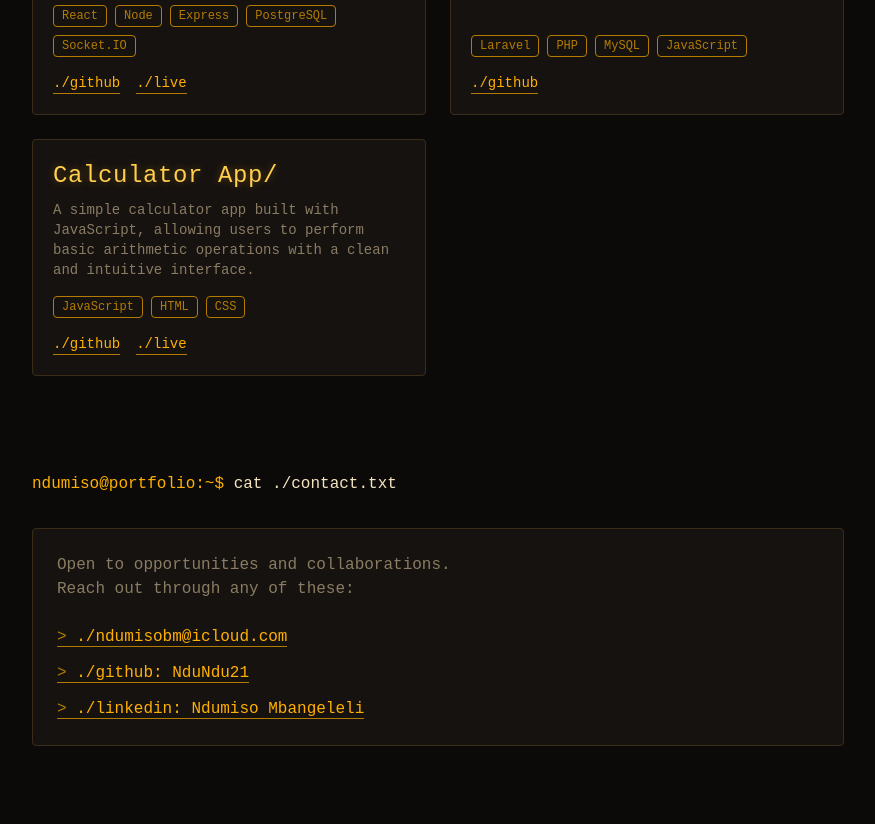
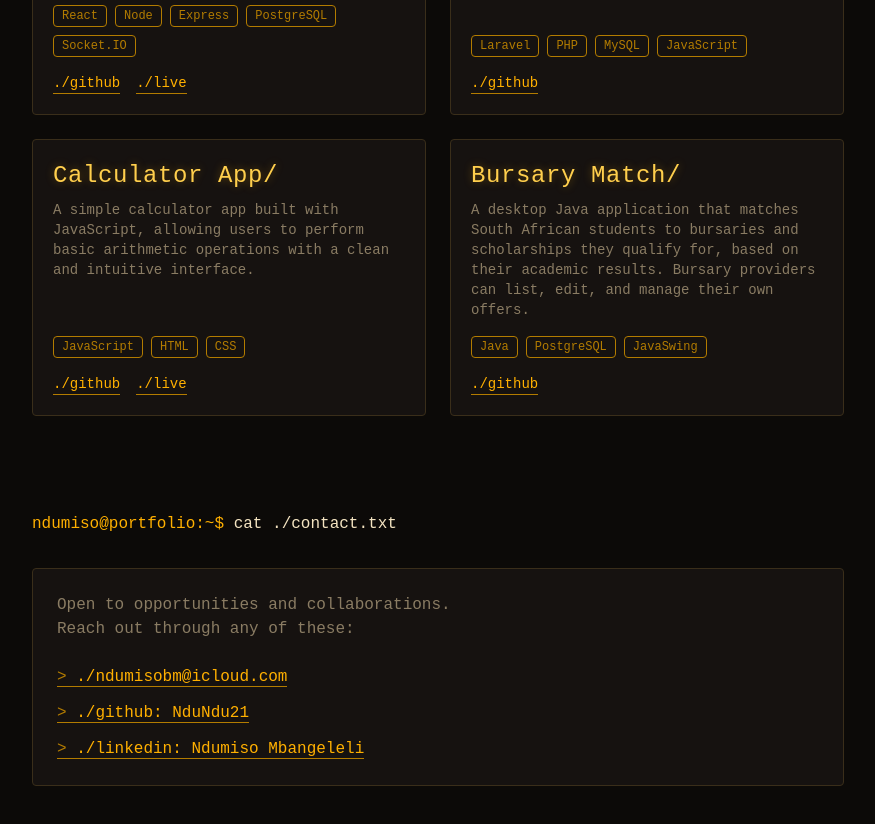
Before and after one commit to NduNdu21/ndumiso-mbangeleli, a React (Vite) app: page / in a window 1280 px wide. Shown: the part 1440-2264 px from the top of the page, without its empty margins (202-1077 px from the left). Before the commit the page ends 2234 px from the top, so only its background shows below. Built offline with nearby package versions, Linux system fonts and the light colour scheme.

Commit message:
Add new project to list of projects

```diff
--- a/src/data/projects.js
+++ b/src/data/projects.js
@@ -25,6 +25,14 @@ const projects = [
     stack: ["JavaScript", "HTML", "CSS"],
     github: "https://github.com/NduNdu21/calculator",
     live: "https://ndundu21.github.io/calculator/",
+  },
+  {
+    id: "project-four",
+    name: "Bursary Match",
+    description:
+      "A desktop Java application that matches South African students to bursaries and scholarships they qualify for, based on their academic results. Bursary providers can list, edit, and manage their own offers.",
+    stack: ["Java", "PostgreSQL", "JavaSwing"],
+    github: "https://github.com/NduNdu21/bursary-match",
   }
 ];
 
```
